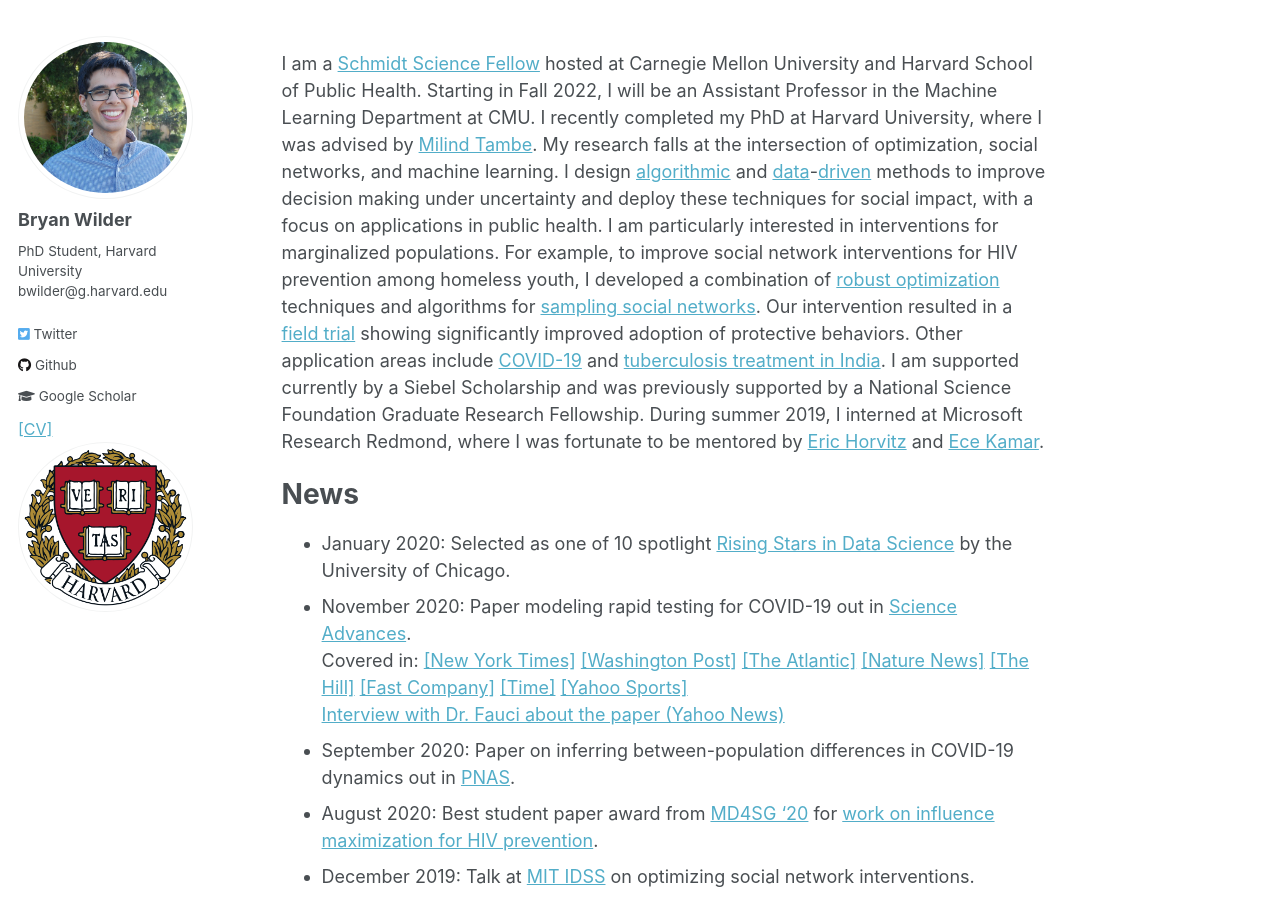
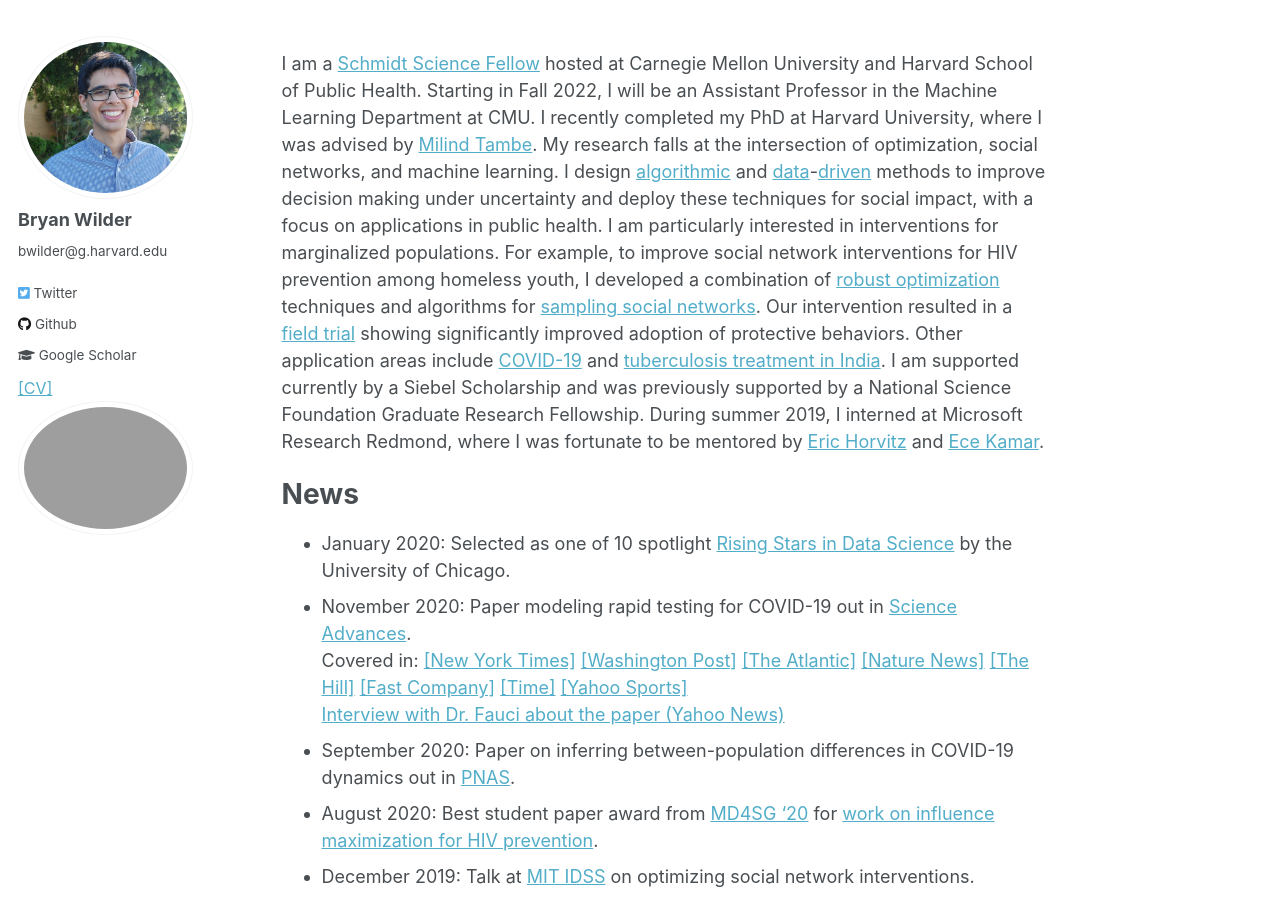
Before and after one commit to bryanwilder/bryanwilder.github.io, a Jekyll site: the page built from _pages/about.md, in a window 1280 px wide and 900 px high. Built offline with Jekyll 4.4.1, drawn with Linux system fonts in a browser that asks for light colours.

Commit message:
Update _config.yml

```diff
--- a/_config.yml
+++ b/_config.yml
@@ -82,9 +82,9 @@
 author:
   name             : "Bryan Wilder"
   avatar           : "bryan.jpg"
-  bio              : "PhD Student, Harvard University<br>bwilder@g.harvard.edu"
-  institution      : "Harvard University"
-  logo             : "harvard.png"
+  bio              : "bwilder@g.harvard.edu"
+  institution      : "Carnegie Mellon University & Harvard School of Public Health"
+  logo             :
   location         :
   employer         :
   pubmed           :
```
